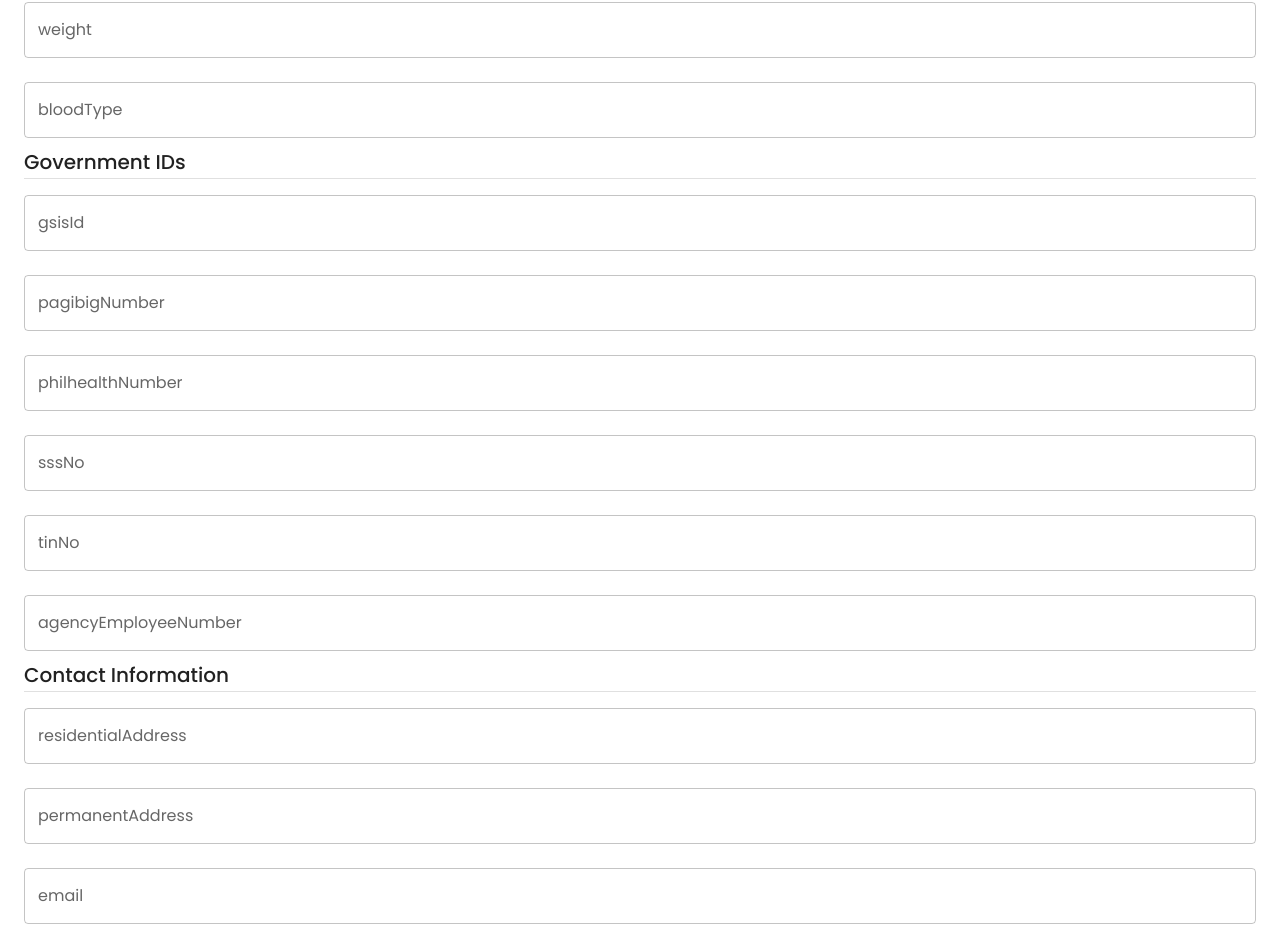
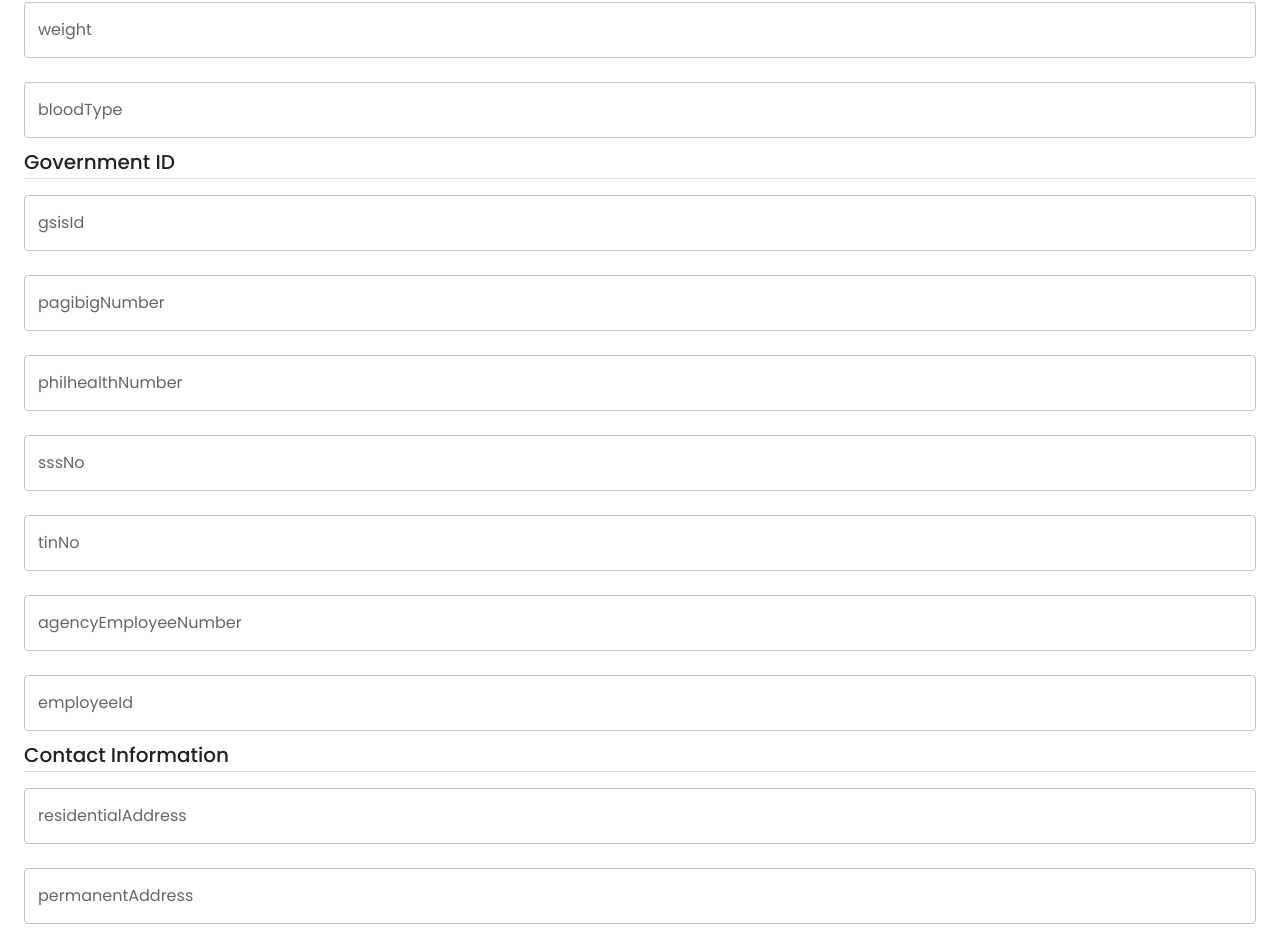
Before and after one commit to cachuelasaimon/sjnhs-hris, a React (Vite) app: page /civil-service in a window 1280 px wide. Shown: the part 878-1821 px from the top of the page. Built offline with nearby package versions, Linux system fonts and the light colour scheme.

Commit message:
employeeId field

```diff
--- a/src/pages/Admin/CivilService/CivilService.tsx
+++ b/src/pages/Admin/CivilService/CivilService.tsx
@@ -299,7 +299,7 @@ const CivilService: FC<CivilServiceProps> = ({ defaultValues, onSave }) => {
       fields: ['height', 'weight', 'bloodType'],
     },
     {
-      title: 'Government IDs',
+      title: 'Government ID',
       fields: [
         'gsisId',
         'pagibigNumber',
@@ -307,6 +307,7 @@ const CivilService: FC<CivilServiceProps> = ({ defaultValues, onSave }) => {
         'sssNo',
         'tinNo',
         'agencyEmployeeNumber',
+        'employeeId',
       ],
     },
     {
```
